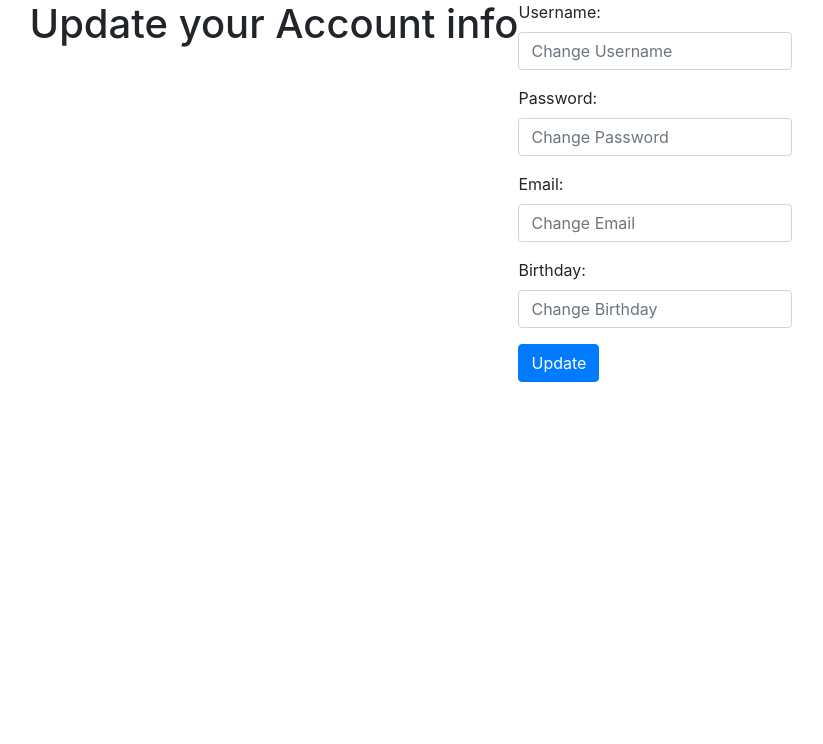
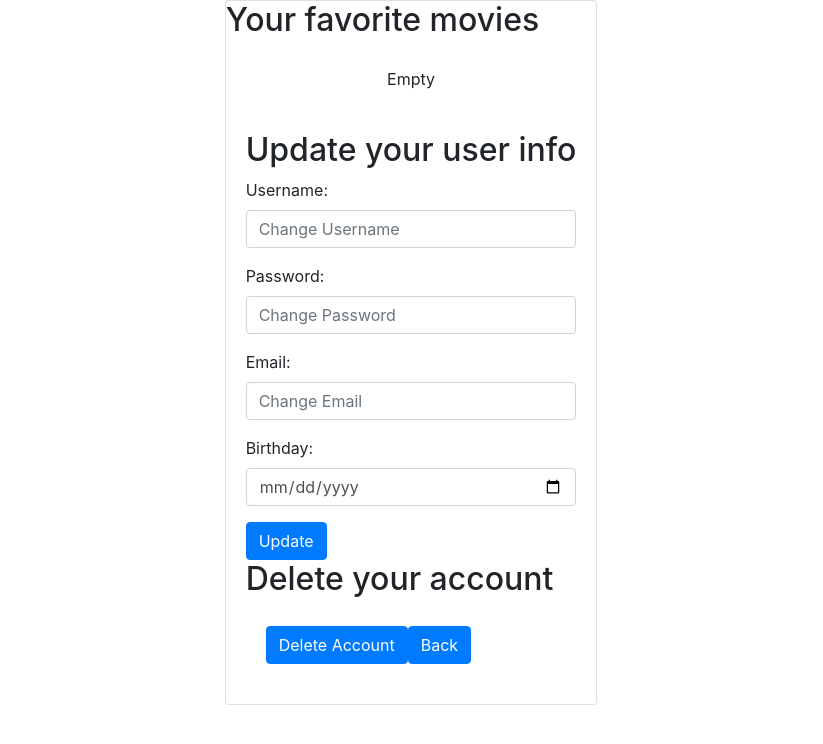
Before and after one commit to CodeCommander42/myFlix-ClientV2, a React (Vite) app: page /profile-view/1 in a window 1280 px wide. Shown: the top 744 px of the page, without its empty margins (229-1052 px from the left). Built offline with nearby package versions, Linux system fonts and the light colour scheme.

Commit message:
Update profile-view.jsx

```diff
--- a/src/components/profile-view/profile-view.jsx
+++ b/src/components/profile-view/profile-view.jsx
@@ -1,6 +1,6 @@
 import React from 'react';
 import axios from 'axios';
-import {Button, Form, Row} from 'react-bootstrap';
+import {Button,Card, CardDeck, Form, Row} from 'react-bootstrap';
 
 export class ProfileView extends React.Component {
   constructor() {
@@ -10,7 +10,7 @@ export class ProfileView extends React.Component {
       password: null,
       email: null,
       birthday: null,
-      favoriteMovies: null,
+      favoriteMovies: [],
       validated: null
     }
   }
@@ -45,7 +45,7 @@ export class ProfileView extends React.Component {
     const token = localStorage.getItem('token');
     const username = localStorage.getItem('user');
 
-    axios.delete(`https://myflixdbcfv3.herokuapp.com/user/${username}/removeFavorite/${movie.id}`, {
+    axios.delete(`https://myflixdbcfv3.herokuapp.com/user/${username}/removeFavorite/${movie._id}`, {
       headers: {Authorization: `Bearer ${token}` },
     })
     .then(() => {
@@ -76,17 +76,17 @@ export class ProfileView extends React.Component {
     const username = localStorage.getItem('user');
 
     axios.put(`https://myflixdbcfv3.herokuapp.com/user/userinfoChange/${username}`,
-      {username: newUsername ? newUsername : this.state.username},
-      {password: newPassword ? newPassword : this.state.password},
-      {email: newEmail ? newEmail : this.state.email},
-      {birthday: newBirthday ? newBirthday : this.state.birthday},
+      {username: newUsername ? newUsername : this.state.username,
+        password: newPassword ? newPassword : this.state.password,
+        email: newEmail ? newEmail : this.state.email,
+        birthday: newBirthday ? newBirthday : this.state.birthday},
       {headers: {Authorization: `Bearer ${token}` }}
       )
     .then((response) => {
       alert('Username has been updated');
       this.setState({
         username: response.data.username,
-        password: response.dtat.password,
+        password: response.data.password,
         email: response.data.email,
         birthday: response.data.birthday
       });
@@ -118,7 +118,7 @@ export class ProfileView extends React.Component {
     e.preventDefault();
 
     const token = localStorage.getItem('token');
-    const user = localStorage.getItem('user');
+    const username = localStorage.getItem('user');
 
     axios.delete(`https://myflixdbcfv3.herokuapp.com/user/unregister/${username}`, {
       headers: {Authorization: `Bearer ${token}` },
@@ -140,27 +140,66 @@ export class ProfileView extends React.Component {
     const {favoriteMovies, validated} = this.state;
 
     return (
-      <Row className="prfile-view">
-        <h1>Update your Account info</h1><br />
+      <Row className="prfile-view justify-content-md-center">
+        <Card className="profile-card">
+          <h2>Your favorite movies</h2>
+          <Card.Body>
+            {favoriteMovies.length === 0 && <div className="text-center">Empty</div>}
+            <div className="favorite-movies">
+              {favoriteMovies.length > 0 &&
+              favoriteMovies.map((movie) => {
+                if (movie._id === favoriteMovies.find((favMovie) => favmovies === movie._id)) {
+                  return (
+                    <CardDeck className="movie-card-deck">
+                      <Card className="favorite-item card-content" style={{ width: '16rem' }} key={movie._id}>
+                        <Card.Img style={{width: '18rem'}} className="movieCard" varient="top" src={movie.ImageUrl} />
+                        <Card.Body>
+                          <Card.Title className="movie-card-title">{movie.title}</Card.Title>
+                          <Button size="sm" className="profile-button remove-favorite" varient="primary" value={movie._id} onClick={(e) => this.removeFavoriteMovie(e, movie)}>
+                            Remove
+                          </Button>
+                        </Card.Body>
+                      </Card>
+                    </CardDeck>
+                  )
+                }
+              })}
+            </div>
+          </Card.Body>
+
+          <Card.Body>
             <Form noVaildate validated={validated} className="update-form" onSubmit={(e) => this.handleUpdate(e, this.username, this.password, this.email, this.birthday)}>
+              <h2>Update your user info</h2>
               <Form.Group controlId="formUsername">
                 <Form.Label className="form-label">Username: </Form.Label>
                 <Form.Control type="text" placeholder="Change Username" onChange={(e) => this.setUsername(e.target.value)} />
               </Form.Group>
+
               <Form.Group controlId="formPassword">
                 <Form.Label className="form-label">Password: </Form.Label>
                 <Form.Control type="text" placeholder="Change Password" onChange={(e) => this.setPassword(e.target.value)} />
               </Form.Group>
+
               <Form.Group controlId="formEmail">
                 <Form.Label className="form-label">Email: </Form.Label>
                 <Form.Control type="text" placeholder="Change Email" onChange={(e) => this.setEmail(e.target.value)} />
               </Form.Group>
+
               <Form.Group controlId="formBirthday">
                 <Form.Label className="form-label">Birthday: </Form.Label>
-              <Form.Control type="text" placeholder="Change Birthday" onChange={(e) => this.setBirthday(e.target.value)} />
+                <Form.Control type="date" onChange={(e) => this.setBirthday(e.target.value)} />
               </Form.Group>
+
               <Button varient="primary" type="submit">Update</Button>
+
+              <h2>Delete your account</h2>
+              <Card.Body>
+                <Button varient="primary" type="submit" onClick={(e) => this.handleDeregister(e)}>Delete Account</Button>
+                <Button onClick={() => { onBackClick(null); }}>Back</Button>
+              </Card.Body>
             </Form>
+          </Card.Body>
+        </Card>
       </Row>
     );
   }
```
Lines whose indentation alone changed are shown as unchanged.
